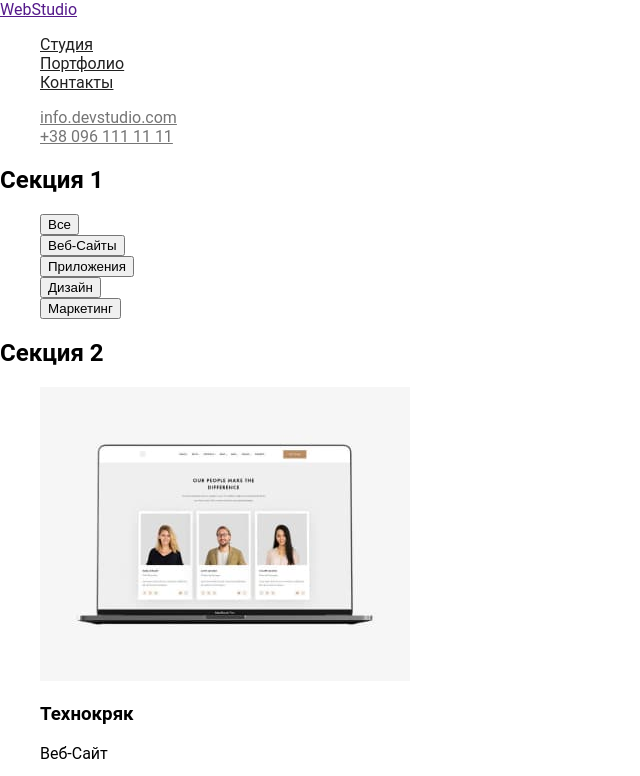
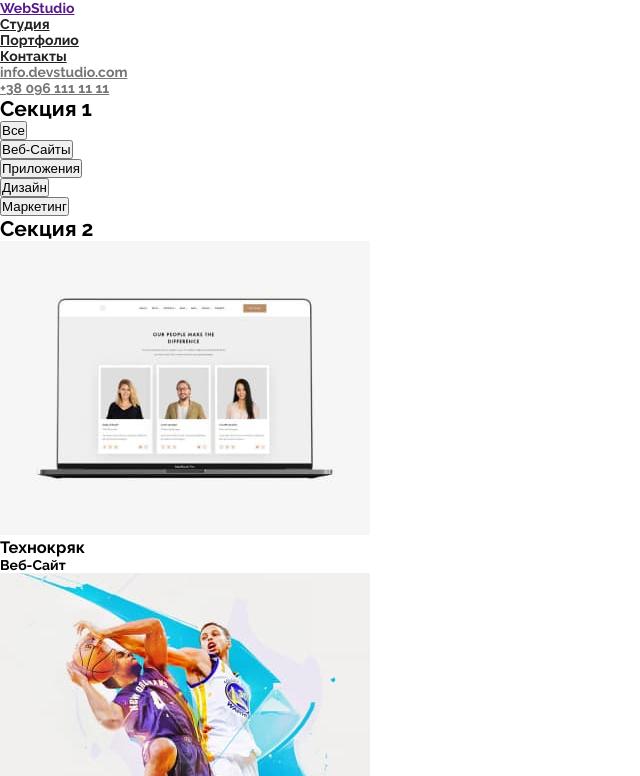
Before and after one commit to VladimirVovk97/goit-markup-hw-02, a plain HTML site: page potfolio.html in a window 1280 px wide. Shown: the top 776 px of the page, without its empty margins (0-640 px from the left). Drawn offline with Linux system fonts and the light colour scheme.

Commit message:
изменял код

```diff
--- a/css/styles.css
+++ b/css/styles.css
@@ -1,49 +1,68 @@
 /* variables */
 :root {
   --first-text-color: #212121;
-  --background-color: #e5e5e5;
+  --background-color: #fff;
   --pretty-color: #2196f3;
   --while-color: #ffffff;
+  --link-color: #757575;
+  --accent-font: "Raleway", sans-serif;
+  --main-font: "Roboto", sans-serif;
 }
-
+* {
+  box-sizing: border-box;
+  margin: 0;
+  padding: 0;
+}
 /* header */
 .header {
   background-color: #ffffff;
   color: var(--while-color);
+  font-weight: 1600;
 }
+
 /* header */
 
 /*  navList  */
-.navList a {
-  color: #212121;
+.nav-List a {
+  color: var(--first-text-color);
 }
-.navList a:hover,
-.navList a:focus {
+.nav-List a:hover,
+.nav-List a:focus {
   color: var(--pretty-color);
+  font-size: 14px;
 }
 /* navList  */
 
+/* auth nav */
+.auth-nav-List a {
+  color: var(--link-color);
+}
+.auth-nav-List a:hover,
+.auth-nav-List a:focus {
+  color: var(--pretty-color);
+  font-size: 14px;
+}
 /* auth Nav */
-
-/* auth nav */
-.auth-navList a {
-  color: #757575;
-}
-.auth-navList a:hover,
-.auth-navList a:focus {
-  color: var(--pretty-color);
-}
 body {
-  background-color: #fff;
-  color: #212121;
+  background-color: var(--background-color);
+  color: var(--first-text-color);
   text-decoration: none;
   color: inherit;
   margin: 0%;
   list-style: none;
   padding: 0%;
-  font-family: Roboto, Raleway;
+  font-family: var(--accent-font);
+  font-size: 14px;
+  line-height: 1, 5;
+  font-weight: 1600;
 }
 
 ul {
   list-style: none;
 }
+.classbutton {
+  cursor: pointer;
+}
+.classbutton1:hover {
+  color: var(--pretty-color);
+}
--- a/potfolio.html
+++ b/potfolio.html
@@ -5,26 +5,29 @@
     <meta http-equiv="X-UA-Compatible" content="IE=edge">
     <meta name="viewport" content="width=device-width, initial-scale=1.0">
     <title>Портфолио</title>
-    <link rel="preconnect" href="//fonts.gstatic.com">
-    <link  href="https://fonts.googleapis.com">
-    <link rel="stylesheet" href="/css/styles.css">
+<link rel="preconnect" href="https://fonts.gstatic.com">
+<link href="https://fonts.googleapis.com/css2?family=Raleway:wght@700&display=swap" rel="stylesheet">
+<link rel="preconnect" href="https://fonts.gstatic.com">
+<link href="https://fonts.googleapis.com/css2? family = Roboto: wght @ 400; 500; 700; 900 & display = swap "
+    rel=" stylesheet ">
+<link rel="stylesheet" href="./css/styles.css">
 </head>
 <body >
 <!-- Шапка страницы -->
 <header class="header">
-    <nav>
+    <div class="container">
         <a href="">WebStudio</a>
-        <ul class="navList">
-            <li class="item"><a href="">Cтудия</a></li>
-            <li><a href="">Портфолио</a></li>
+        <ul class="nav-List">
+            <li class="item"><a href="/index.html">Cтудия</a></li>
+            <li ><a href="/potfolio.html" class="active">Портфолио</a></li>
             <li><a href="">Контакты</a></li>
         </ul>
     </nav>
-    <ul class="auth-navList">
+    <ul class="auth-nav-List">
         <li><a href="mailto:info.devstudio.com"class ="link">info.devstudio.com</a></li>
         <li><a href="tel:+380961111111"class ="link">+38 096 111 11 11</a></li>
     </ul>
-
+</div>
 </header>
 <main>
     <!-- Секция 1-->
@@ -32,19 +35,19 @@
     <h1 class="features-title">Секция 1</h1>
 <ul>
     <li>
-        <button type="button">Все</button>
+        <button type="button" class="classbutton1">Все</button>
     </li>
     <li>
-        <button type="button">Веб-Сайты</button>
+        <button type="button" class="classbutton">Веб-Сайты</button>
     </li>
     <li>
-        <button type="button">Приложения</button>
+        <button type="button" class="classbutton">Приложения</button>
     </li>
     <li>
-        <button type="button">Дизайн</button>
+        <button type="button" class="classbutton">Дизайн</button>
     </li>
     <li>
-        <button type="button">Маркетинг</button>
+        <button type="button" class="classbutton">Маркетинг</button>
     </li>
 </ul>
 </section>
@@ -103,7 +106,7 @@
 <footer>
     <a href="">WebStudio</a>
     <address>
-        <ul>
+        <ul class="nav-List">
             <li>
                 <p>г. Киев, пр-т Леси Украинки, 26</p>
             </li>
```
Also changed, not shown: index.html (+13 -9 lines).
